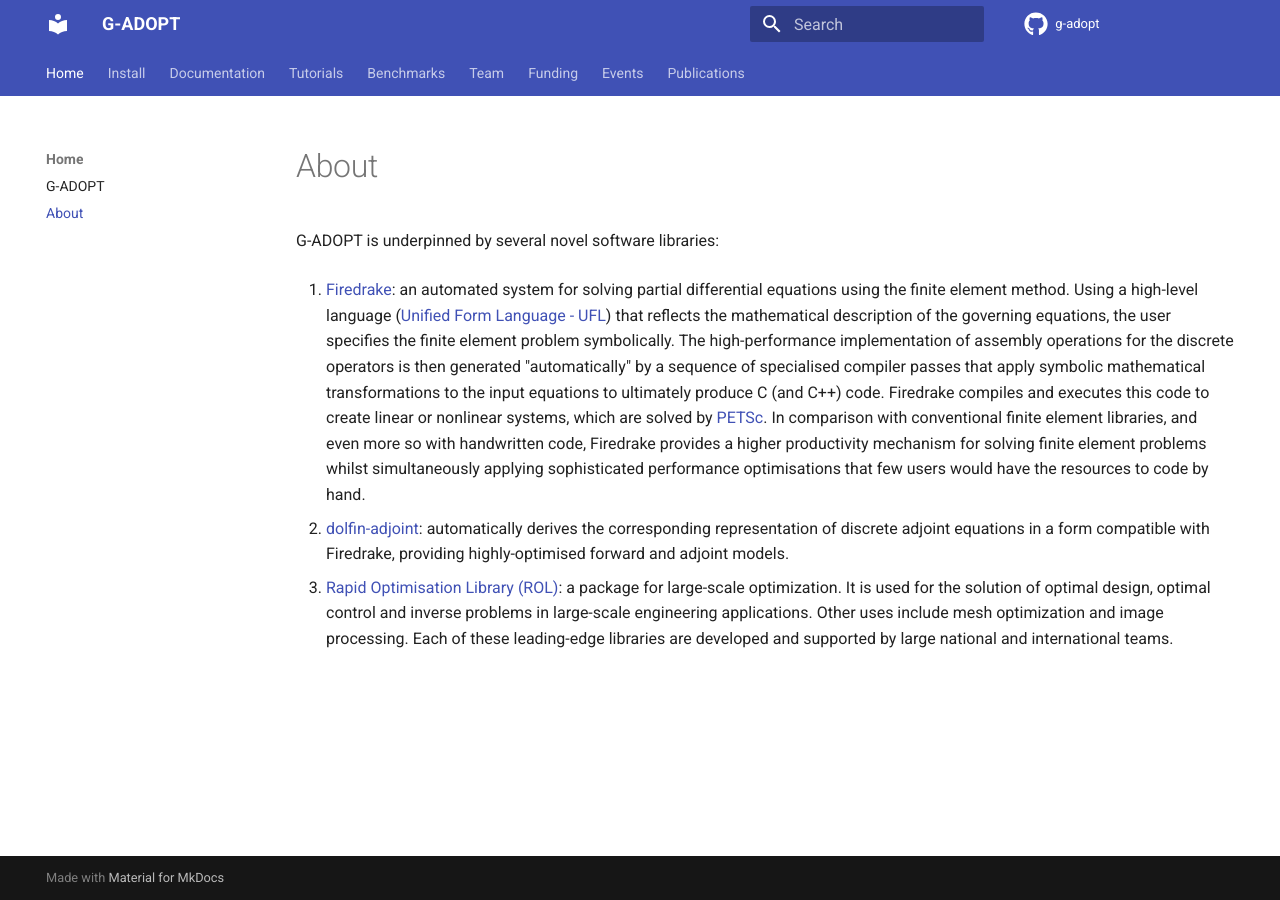
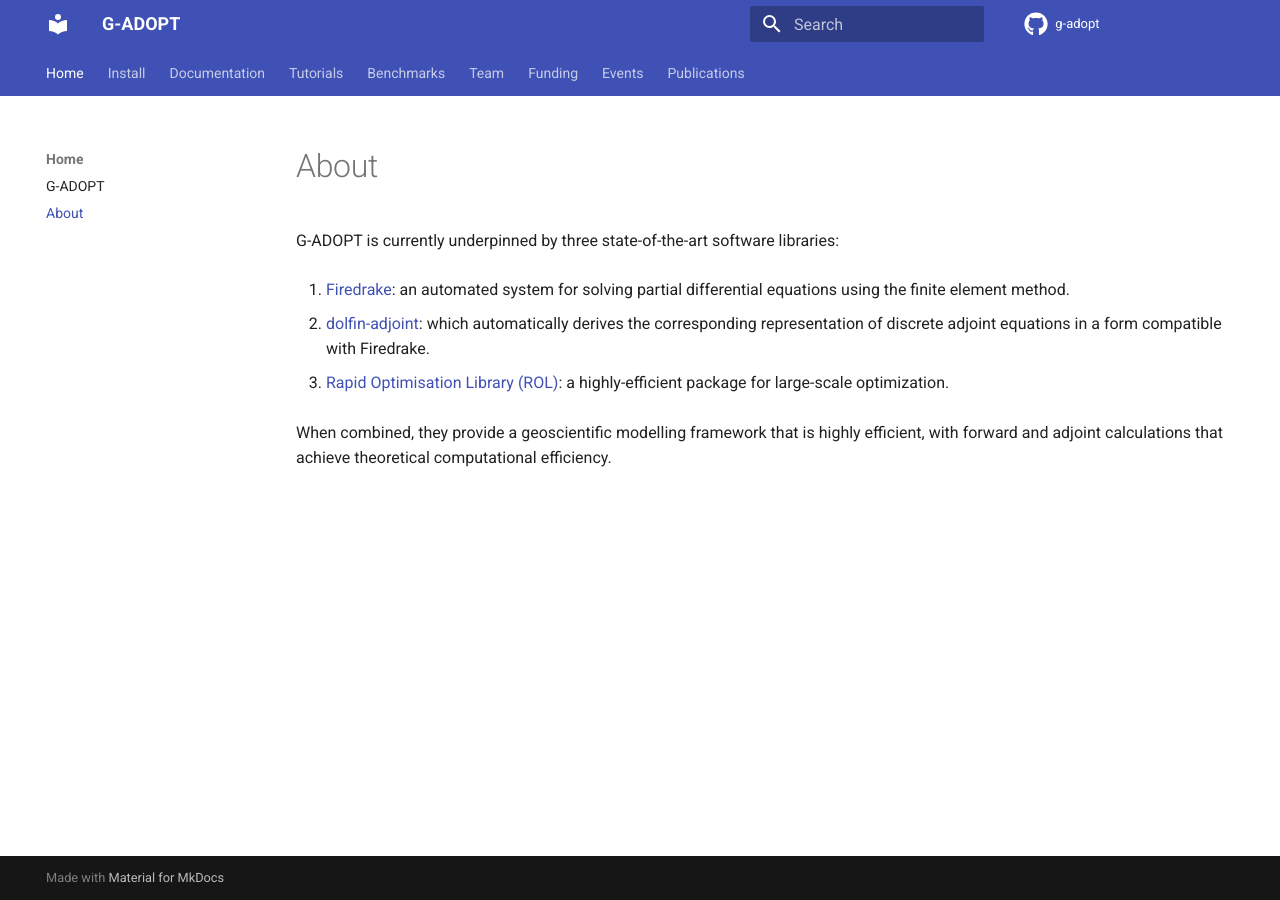
Before and after one commit to g-adopt/g-adopt.github.io, an MkDocs documentation site: the page built from docs/about.md, in a window 1280 px wide. Built offline with MkDocs 1.6.1 and Material for MkDocs 9.7.7, drawn with Linux system fonts in a browser that asks for light colours; comment, search, counter and statistics services are not loaded.

Commit message:
Further efforts on homepage and about sections. Should now be good to go.

```diff
--- a/docs/about.md
+++ b/docs/about.md
@@ -1,33 +1,15 @@
-G-ADOPT is underpinned by several novel software libraries:
+G-ADOPT is currently underpinned by three state-of-the-art software libraries:
 
 1. [Firedrake](https://www.firedrakeproject.org/): an automated system
 for solving partial differential equations using the finite element
-method. Using a high-level language ([Unified Form Language -
-UFL](https://fenics.readthedocs.io/projects/ufl/en/latest/manual/introduction.html))
-that reflects the mathematical description of the governing equations,
-the user specifies the finite element problem symbolically. The
-high-performance implementation of assembly operations for the
-discrete operators is then generated "automatically" by a sequence of
-specialised compiler passes that apply symbolic mathematical
-transformations to the input equations to ultimately produce C (and
-C++) code. Firedrake compiles and executes this code to create linear
-or nonlinear systems, which are solved by
-[PETSc](https://petsc.org/release/). In comparison with conventional
-finite element libraries, and even more so with handwritten code,
-Firedrake provides a higher productivity mechanism for solving finite
-element problems whilst simultaneously applying sophisticated
-performance optimisations that few users would have the resources to
-code by hand.
+method.
 
 2. [dolfin-adjoint](https://github.com/dolfin-adjoint/pyadjoint):
-automatically derives the corresponding representation of discrete
-adjoint equations in a form compatible with Firedrake, providing
-highly-optimised forward and adjoint models.
+which automatically derives the corresponding representation of discrete
+adjoint equations in a form compatible with Firedrake.
 
 3. [Rapid Optimisation Library
-(ROL)](https://trilinos.github.io/rol.html): a package for large-scale
-optimization. It is used for the solution of optimal design, optimal
-control and inverse problems in large-scale engineering
-applications. Other uses include mesh optimization and image
-processing.  Each of these leading-edge libraries are developed and
-supported by large national and international teams.
+(ROL)](https://trilinos.github.io/rol.html): a highly-efficient package for large-scale
+optimization.
+
+When combined, they provide a geoscientific modelling framework that is highly efficient, with forward and adjoint calculations that achieve theoretical computational efficiency.
```
Also changed, not shown: docs/index.md (+8 -3 lines).
